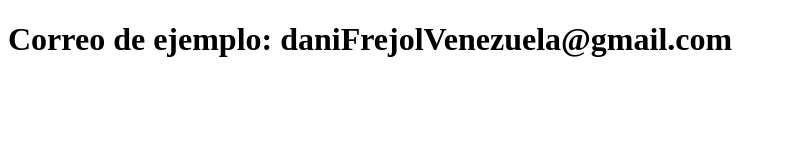
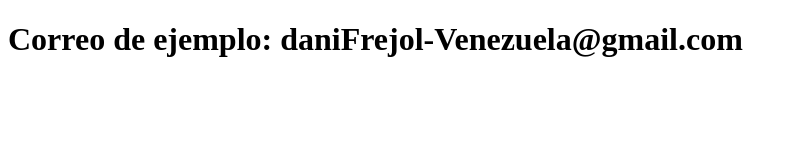
Before and after one commit to DanniFree/Challenge-encriptadorONE, a plain HTML site: page contacto.html in a window 1280 px wide. Shown: the whole page, without its empty margins (0-796 px from the left). Drawn offline with Linux system fonts and the light colour scheme.

```diff
--- a/contacto.html
+++ b/contacto.html
@@ -6,6 +6,6 @@
     <title>Contacto</title>
 </head>
 <body>
-    <h1>Correo de ejemplo: daniFrejolVenezuela@gmail.com</h1>
+    <h1>Correo de ejemplo: daniFrejol-Venezuela@gmail.com</h1>
 </body>
 </html>
```
Also changed, not shown: index.html (+1 -1 lines).
